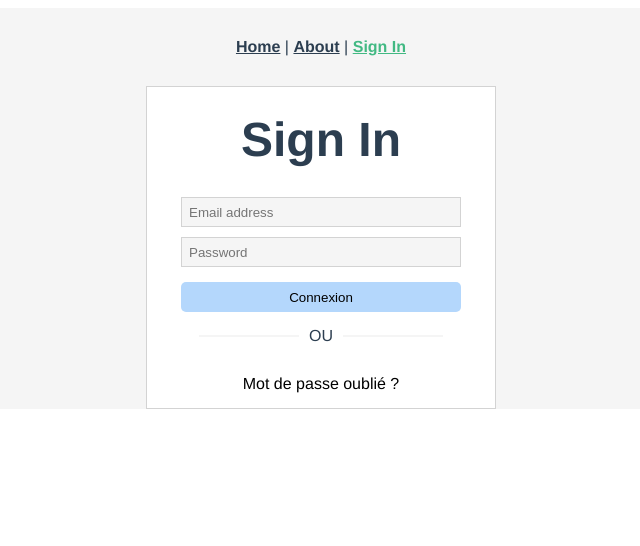
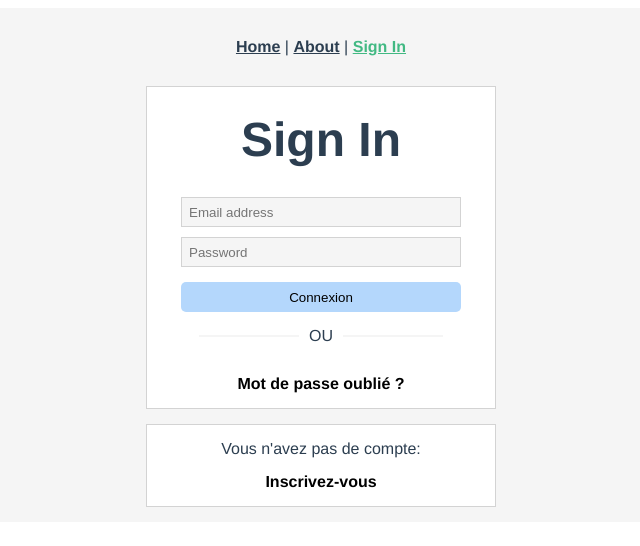
Before and after one commit to Kaerbran/MatthiasAznarSchwarz_7_25082021, a Vue app in the folder frontend-vue/: page /#/signin in a window 1280 px wide. Shown: the top 546 px of the page, without its empty margins (319-959 px from the left). Built offline with nearby package versions, Linux system fonts and the light colour scheme.

Commit message:
quelques adapations sur la page de signin

```diff
--- a/frontend-vue/src/views/Signin.vue
+++ b/frontend-vue/src/views/Signin.vue
@@ -22,8 +22,19 @@
                 <router-link to="/forgot-password">Mot de passe oublié ?</router-link>
             </p>
         </form>
+
+        <div class="formSecondary">
+
+            <p class="formSignin__p">
+                Vous n'avez pas de compte:
+            </p>
+
+            <p  class="formSignin__p">
+                <router-link to="/signup">Inscrivez-vous</router-link>
+            </p>
+        </div>
+
     </article>
-
 </template>
 
 <script>
@@ -42,8 +53,8 @@ export default {
     background-color: whitesmoke;
 
     display: flex;
-    flex-direction: row;
-    justify-content: center;
+    flex-direction: column;
+    align-items: center;
     //background-image: url("./frontend-vue/public/images/icon.png");
     //background-position: center;
 }
@@ -92,6 +103,7 @@ export default {
 
         a{
             text-decoration: none;
+            font-weight: bold;
             display: block;
             color: black;
             cursor: pointer;
@@ -125,4 +137,15 @@ export default {
     }
 }
 
+.formSecondary{
+    background-color: white;
+    width: 350px;
+
+    border: lightgray;
+    border-style: solid;
+    border-width: 1px;
+
+    margin: 15px 0px 15px 0px ;  // top right bottom left
+}
+
 </style>
```
Also changed, not shown: frontend-vue/.eslintrc.js.
